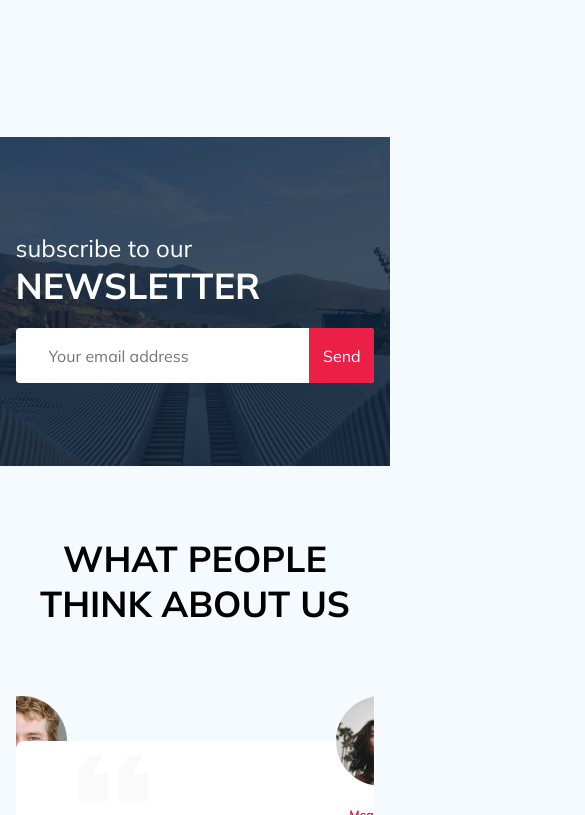
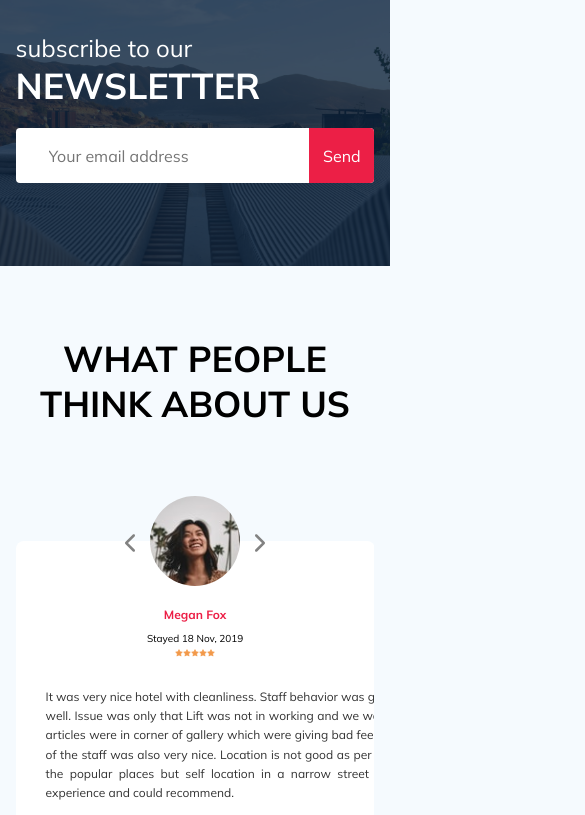
Before and after one commit to ergashoveldor/hotel-booking, a plain HTML site: page index.html in a window 390 px wide. Shown: the part 1185-2000 px from the top of the page, 585 px wide, since content can reach past the window. Drawn offline with Linux system fonts and the light colour scheme.

Commit message:
create: user slider for reviews

```diff
--- a/index.html
+++ b/index.html
@@ -138,21 +138,21 @@
               <!-- Slides -->
               <div class="swiper-slide hotel-slider__item">
                 <img
-                  class="swiper-slide__image"
+                  class="hotel-slider__image"
                   src="img/slide.jpg"
                   alt="slide"
                 />
               </div>
               <div class="swiper-slide hotel-slider__item">
                 <img
-                  class="swiper-slide__image"
+                  class="hotel-slider__image"
                   src="img/slide.jpg"
                   alt="slide"
                 />
               </div>
               <div class="swiper-slide hotel-slider__item">
                 <img
-                  class="swiper-slide__image"
+                  class="hotel-slider__image"
                   src="img/slide.jpg"
                   alt="slide"
                 />
--- a/sass/_media.sass
+++ b/sass/_media.sass
@@ -1,10 +1,9 @@
 @media (max-width: 1200px)
   .container
     max-width: 960px
-  .slider
-    width: 600px
-  .swiper
-    &-slide
+  .hotel
+    &-slider
+      width: 600px
       &__image
         width: 100%
         height: 100%
@@ -35,10 +34,14 @@
       margin-bottom: 30px
     &-right
       flex-direction: row
-  .slider
-    width: 100%
+    &-slider
+      width: 100%
   .booking
     width: 340px
+  .reviews
+    &-slider
+      &__item
+        max-width: 580px
 @media (max-width: 768px)
   .container
     max-width: 576px
@@ -82,25 +85,42 @@
     &-right
       flex-direction: column
       min-height: 450px
+    &-slider
+      height: 350px
   .booking
     width: 100%
   .map
     width: 100%
-  .slider
-    height: 350px
   .newsletter-wrapper
     max-width: 576px
     width: 92%
     flex-direction: column
     align-items: flex-start
+  .reviews
+    &-slider
+      &__item
+        padding: 0 30px 30px
+        &::after, &::before
+          display: none
+      &__button
+        top: 32px
+        &--prev
+          margin-left: -65px
+          left: 50%
+          transform: translate(-50%, 0)
+        &--next
+          margin-right: -65px
+          right: 50%
+          transform: translate(50%, 0)
+
 @media (max-width: 576px)
   .logo__image
     width: 99px
-  .slider
-    height: 250px
   .hotel
     &__slider
       margin-bottom: 20px
+    &-slider
+      height: 250px
   .subscribe
     width: 100%
   .newsletter
--- a/sass/blocks/_reviews.sass
+++ b/sass/blocks/_reviews.sass
@@ -14,7 +14,7 @@
            display: flex
            flex-direction: column
            align-items: center
-           width: 730px
+           max-width: 730px
            margin: 45px auto 0
            background-color: $light
            border-radius: 8px
```
Also changed, not shown: css/style.css, 1 other file.
